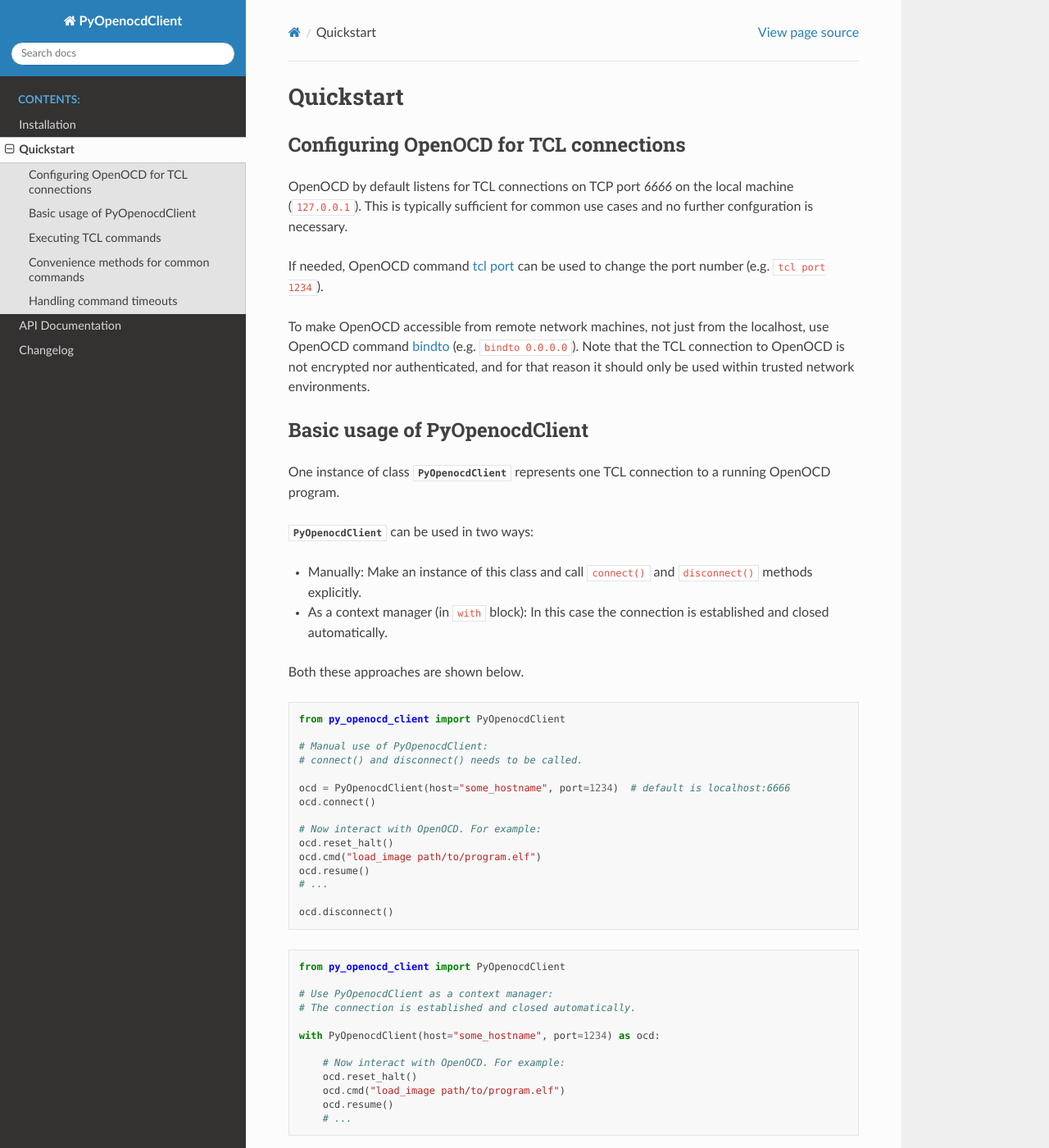
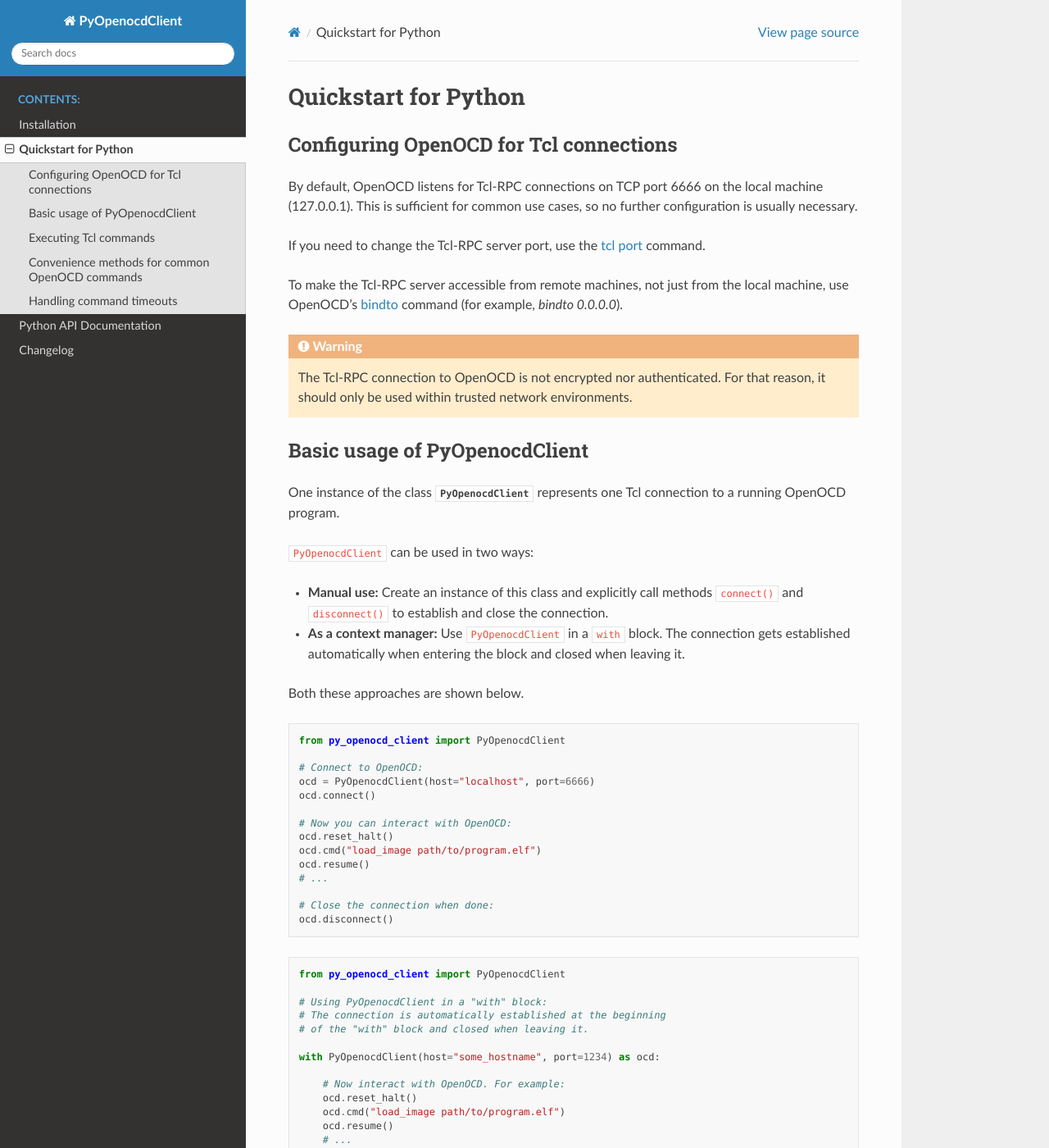
Before and after one commit to HonzaMat/PyOpenocdClient, a Sphinx documentation site: the page built from doc/quickstart.rst, in a window 1280 px wide and 1400 px high. Shown: the whole window at 82% size. Built offline with Sphinx 7.4.7 and the Read the Docs theme 3.1.0, drawn with Linux system fonts in a browser that asks for light colours; some of the changed text lies outside the part shown.

Commit message:
Add documentation (incomplete, WIP)

```diff
--- a/doc/apidocs.rst
+++ b/doc/apidocs.rst
@@ -1,8 +1,8 @@
 
 .. _api_doc:
 
-API Documentation
-=================
+Python API Documentation
+========================
 
 |
 
--- a/doc/quickstart.rst
+++ b/doc/quickstart.rst
@@ -1,20 +1,22 @@
-Quickstart
-==========
+Quickstart for Python
+=====================
 
-Configuring OpenOCD for TCL connections
+Configuring OpenOCD for Tcl connections
 ---------------------------------------
 
-OpenOCD by default listens for TCL connections on TCP port `6666`
-on the local machine (``127.0.0.1``). This is typically sufficient for
-common use cases and no further confguration is necessary.
+By default, OpenOCD listens for Tcl-RPC connections on TCP port 6666
+on the local machine (127.0.0.1). This is sufficient for common use cases,
+so no further configuration is usually necessary.
 
-If needed, OpenOCD command `tcl port`_ can be used to change the port number
-(e.g. ``tcl port 1234``).
+If you need to change the Tcl-RPC server port, use the `tcl port`_ command.
 
-To make OpenOCD accessible from remote network machines, not just
-from the localhost, use OpenOCD command `bindto`_ (e.g. ``bindto 0.0.0.0``).
-Note that the TCL connection to OpenOCD is not encrypted nor authenticated, and for that
-reason it should only be used within trusted network environments.
+To make the Tcl-RPC server accessible from remote machines, not just from
+the local machine, use OpenOCD's bindto_ command (for example, `bindto 0.0.0.0`).
+
+.. warning::
+
+   The Tcl-RPC connection to OpenOCD is not encrypted nor authenticated. For that
+   reason, it should only be used within trusted network environments.
 
 .. _tcl port: https://openocd.org/doc/html/Server-Configuration.html#index-tcl-port
 .. _bindto: https://openocd.org/doc/html/General-Commands.html#index-bindto
@@ -22,16 +24,16 @@
 Basic usage of PyOpenocdClient
 ------------------------------
 
-One instance of class :py:class:`PyOpenocdClient<py_openocd_client.PyOpenocdClient>`
-represents one TCL connection to a running OpenOCD program.
+One instance of the class :py:class:`PyOpenocdClient<py_openocd_client.PyOpenocdClient>`
+represents one Tcl connection to a running OpenOCD program.
 
-:py:class:`PyOpenocdClient<py_openocd_client.PyOpenocdClient>` can be used in two ways:
+``PyOpenocdClient`` can be used in two ways:
 
-- Manually: Make an instance of this class and call ``connect()`` and ``disconnect()`` methods
-  explicitly.
+- **Manual use:** Create an instance of this class and explicitly call methods
+  ``connect()`` and ``disconnect()`` to establish and close the connection.
 
-- As a context manager (in ``with`` block): In this case the connection is established and closed
-  automatically.
+- **As a context manager:** Use ``PyOpenocdClient`` in a ``with`` block. The connection
+  gets established automatically when entering the block and closed when leaving it.
 
 Both these approaches are shown below.
 
@@ -39,26 +41,26 @@
 
     from py_openocd_client import PyOpenocdClient
 
-    # Manual use of PyOpenocdClient:
-    # connect() and disconnect() needs to be called.
-
-    ocd = PyOpenocdClient(host="some_hostname", port=1234)  # default is localhost:6666
+    # Connect to OpenOCD:
+    ocd = PyOpenocdClient(host="localhost", port=6666)
     ocd.connect()
 
-    # Now interact with OpenOCD. For example:
+    # Now you can interact with OpenOCD:
     ocd.reset_halt()
     ocd.cmd("load_image path/to/program.elf")
     ocd.resume()
     # ...
 
+    # Close the connection when done:
     ocd.disconnect()
 
 .. code-block:: python
 
     from py_openocd_client import PyOpenocdClient
 
-    # Use PyOpenocdClient as a context manager:
-    # The connection is established and closed automatically.
+    # Using PyOpenocdClient in a "with" block:
+    # The connection is automatically established at the beginning
+    # of the "with" block and closed when leaving it.
 
     with PyOpenocdClient(host="some_hostname", port=1234) as ocd:
 
@@ -68,18 +70,18 @@
         ocd.resume()
         # ...
 
-Executing TCL commands
+Executing Tcl commands
 ----------------------
 
-Any TCL command can be sent to OpenOCD via the
-:py:meth:`cmd()<py_openocd_client.PyOpenocdClient.cmd>` method.
+The method :py:meth:`PyOpenocdClient.cmd()<py_openocd_client.PyOpenocdClient.cmd>`
+is used to send Tcl commands to OpenOCD and retrieve their results.
 
-PyOpenocdClient handles the outcome of the command (success or failure) this way:
+``PyOpenocdClient`` handles the command results as follows:
 
-- If the command completes successfully, an instance of
-  :py:class:`OcdCommandResult<py_openocd_client.OcdCommandResult>` is returned.
-- If the command fails, :py:meth:`OcdCommandFailedError<py_openocd_client.OcdCommandFailedError>`
-  gets raised.
+- If the command completes successfully, the method returns an instance of
+  :py:class:`OcdCommandResult<py_openocd_client.OcdCommandResult>`.
+- If the command fails, the method raises
+  :py:exc:`OcdCommandFailedError<py_openocd_client.OcdCommandFailedError>`.
 
 .. code-block:: python
 
@@ -105,18 +107,19 @@
             print(f"Image loading successful. Command message: {result.out}")
 
 
-Convenience methods for common commands
----------------------------------------
+Convenience methods for common OpenOCD commands
+-----------------------------------------------
 
-For easier use, PyOpenocdClient provides convenience methods (shortcuts) for frequently used
-OpenOCD commands. These methods execute the given command and parse the command output
-(if applicable) so that the command result is returned in the form of native Python data types.
+For easier use, PyOpenocdClient provides convenience methods (shortcuts) for frequently
+used OpenOCD commands. These methods execute the corresponding command, parse its output
+and provide it in the form of native Python data types.
 
-Therefore it is not necessary to use the :py:meth:`cmd()<py_openocd_client.PyOpenocdClient.cmd>`
-and then parse the command output manually.
+This eliminates the need to call
+:py:meth:`cmd()<py_openocd_client.PyOpenocdClient.cmd>` and parse the
+command output manually.
 
-Some of the convenience methods are shown in the example below. Please refer to the :ref:`api_doc`
-for the full list.
+Some of the available convenience methods are shown below. Please refer to the :ref:`api_doc`
+for the complete list.
 
 .. code-block:: python
 
@@ -142,38 +145,39 @@
         ocd.add_bp(0x2001000, 4, hw=True)
         ocd.remove_bp(0x2001000)
 
-        # Halting, resuming and reset
+        # Halt, resume and reset
         ocd.resume()
         ocd.halt()
         ocd.reset_halt()
         ocd.reset_run()
 
-        # Checking target state
+        # Check target state
         print(f"The target state is {ocd.curstate()}")
 
         if ocd.is_halted():
             print("The target is halted")
 
-        # Logging
+        # Put a message into OpenOCD's log
         ocd.echo("A custom message to show in OpenOCD log")
 
-        # Terminating OpenOCD
+        # Terminate OpenOCD and disconnect the Tcl-RPC session
         ocd.shutdown()
+
 
 Handling command timeouts
 -------------------------
 
-If execution of a command takes too long and a configured timeout is exceeded,
+If execution of a command takes longer than a configured timeout,
 :py:class:`OcdCommandTimeoutError<py_openocd_client.OcdCommandTimeoutError>`
-gets raised.
+is raised.
 
-The global default timeout -- applicable to all commands sent by PyOpenocdClient --
+The global default timeout, which applies to all commands sent through PyOpenocdClient,
 can be changed by
 :py:meth:`set_default_timeout()<py_openocd_client.PyOpenocdClient.set_default_timeout>`.
 
-It is also possible to specify a timeout for an individual command which then
-takes precedence over the global timeout. That is done via the ``timeout`` parameter,
-available on certain methods.
+Some of the methods of PyOpenocdClient allow you to specify a timeout for an individual
+command through the optional ``timeout`` parameter. If this parameter is set, it takes
+precedence over the global timeout.
 
 .. code-block:: python
 
```
Also changed, not shown: other parts of doc/quickstart.rst (+5 -5 lines), README.md (+19 -5 lines), doc/index.rst (+11 -6 lines).
